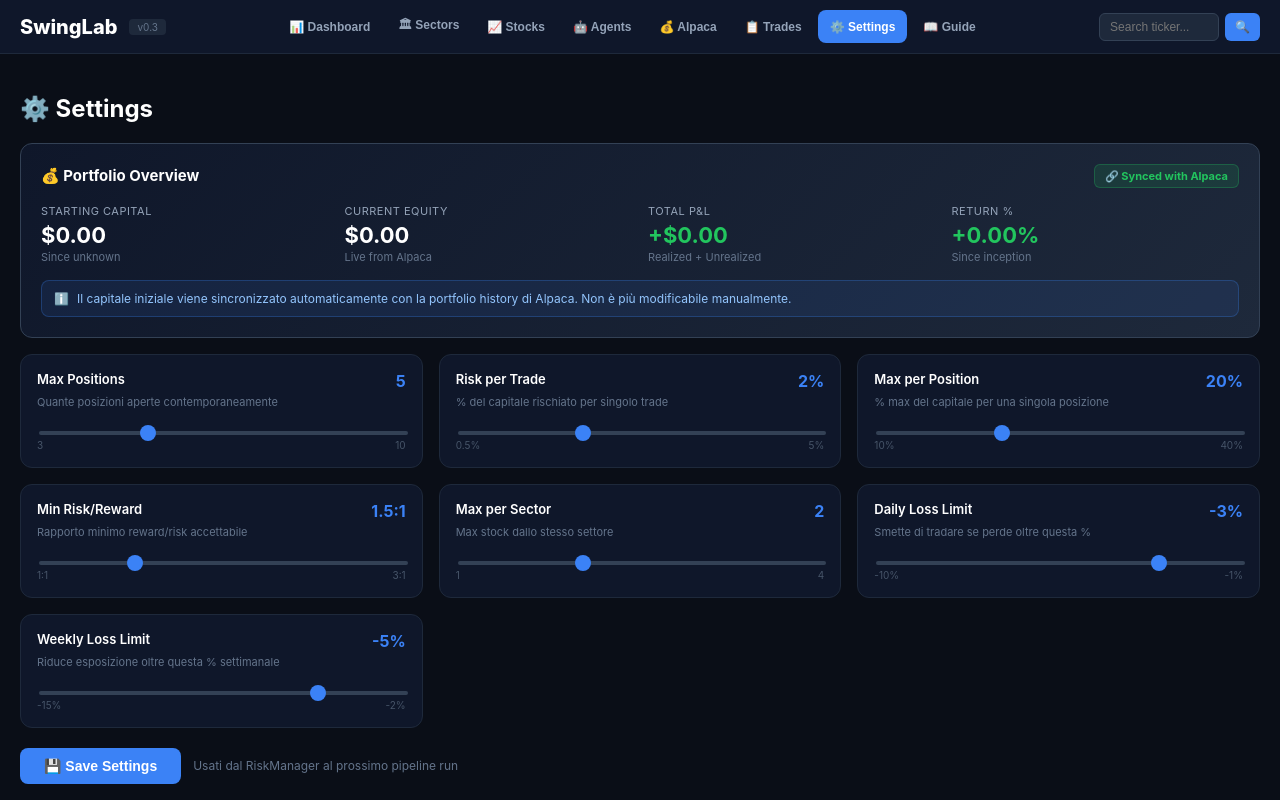
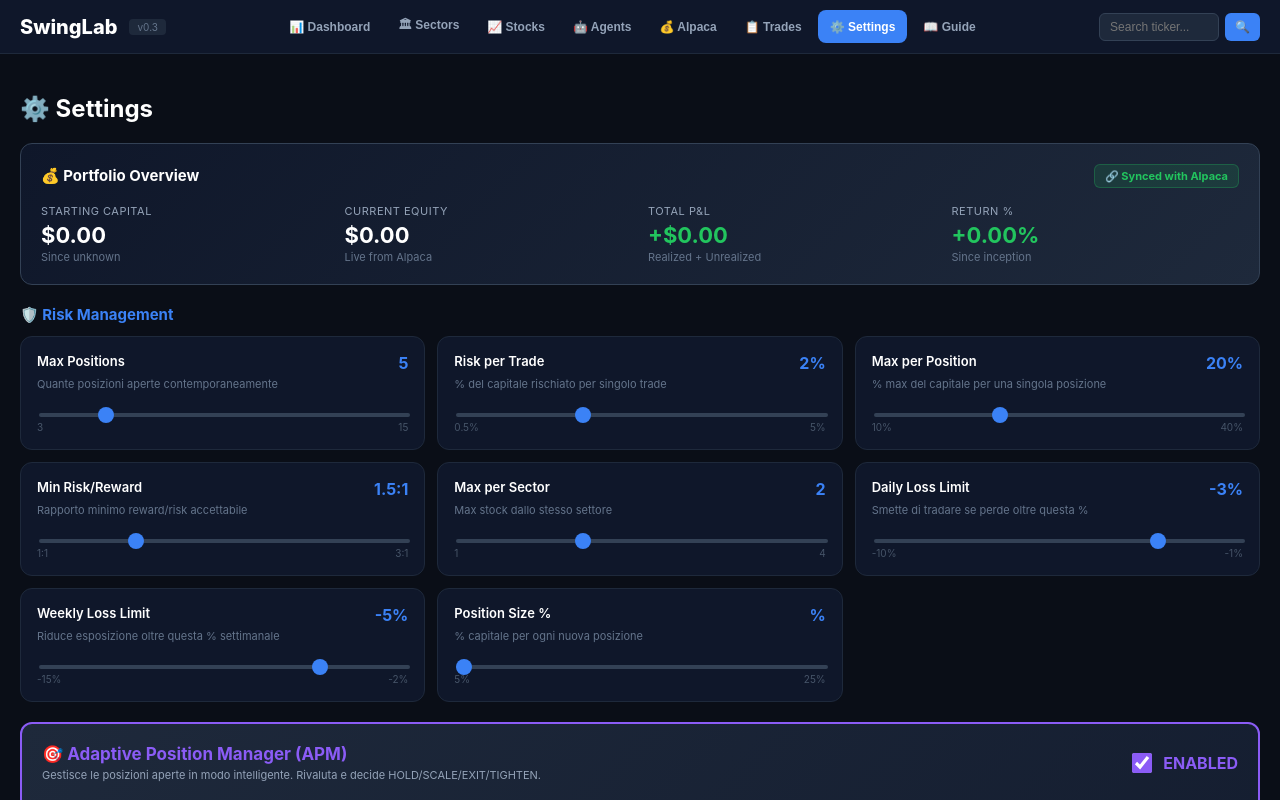
Before and after one commit to giotosi94/swinglab-frontend, a React (Create React App) app: page / in a window 1280 px wide. Both pictures are taken after a click on the button "⚙️ Settings". Shown: the top 800 px of the page. Built offline with nearby package versions, Linux system fonts and the light colour scheme; no server answers.

Commit message:
Update Settings.jsx

```diff
--- a/src/components/Settings.jsx
+++ b/src/components/Settings.jsx
@@ -4,7 +4,7 @@ import { fetchStartingCapital } from '../utils/api';
 export default function Settings({
   settings, setSettings, saveSettings, settingsSaving, alpacaData,
 }) {
-  // 🆕 v2.2 — Starting capital preso da Alpaca (fonte di verità)
+  // v2.2 — Starting capital preso da Alpaca (fonte di verità)
   const [capitalData, setCapitalData] = useState(null);
   const [capitalLoading, setCapitalLoading] = useState(true);
 
@@ -16,19 +16,46 @@ export default function Settings({
       setCapitalLoading(false);
     }
     loadCapital();
-    // Refresh ogni 60 secondi
     const interval = setInterval(loadCapital, 60000);
     return () => clearInterval(interval);
   }, []);
 
-  const sliders = [
-    { key: 'max_positions', label: 'Max Positions', min: 3, max: 10, step: 1, unit: '', desc: 'Quante posizioni aperte contemporaneamente' },
+  // Risk sliders
+  const riskSliders = [
+    { key: 'max_positions', label: 'Max Positions', min: 3, max: 15, step: 1, unit: '', desc: 'Quante posizioni aperte contemporaneamente' },
     { key: 'risk_pct_per_trade', label: 'Risk per Trade', min: 0.5, max: 5, step: 0.25, unit: '%', desc: '% del capitale rischiato per singolo trade' },
     { key: 'max_position_pct', label: 'Max per Position', min: 10, max: 40, step: 5, unit: '%', desc: '% max del capitale per una singola posizione' },
     { key: 'min_risk_reward', label: 'Min Risk/Reward', min: 1.0, max: 3.0, step: 0.1, unit: ':1', desc: 'Rapporto minimo reward/risk accettabile' },
     { key: 'max_per_sector', label: 'Max per Sector', min: 1, max: 4, step: 1, unit: '', desc: 'Max stock dallo stesso settore' },
     { key: 'daily_loss_limit_pct', label: 'Daily Loss Limit', min: -10, max: -1, step: 0.5, unit: '%', desc: 'Smette di tradare se perde oltre questa %' },
     { key: 'weekly_loss_limit_pct', label: 'Weekly Loss Limit', min: -15, max: -2, step: 1, unit: '%', desc: 'Riduce esposizione oltre questa % settimanale' },
+    { key: 'position_size_pct', label: 'Position Size %', min: 5, max: 25, step: 1, unit: '%', desc: '% capitale per ogni nuova posizione' },
+  ];
+
+  // APM sliders (grouped by section)
+  const apmExitSliders = [
+    { key: 'apm_exit_confluence_threshold', label: 'Exit Confluence', min: 15, max: 50, step: 1, unit: '', desc: 'Sotto questa confluence, APM considera EXIT' },
+    { key: 'apm_exit_ml_threshold', label: 'Exit ML Threshold', min: 20, max: 60, step: 1, unit: '%', desc: 'Sotto questa ML WIN %, APM considera EXIT' },
+    { key: 'apm_exit_min_negative_factors', label: 'Min Negative Factors', min: 1, max: 4, step: 1, unit: '', desc: 'Minimo fattori negativi per triggerare EXIT' },
+  ];
+
+  const apmScaleOutSliders = [
+    { key: 'apm_target_1_pct', label: 'Target 1', min: 3, max: 10, step: 0.5, unit: '%', desc: 'Primo target profit (chiude parte)' },
+    { key: 'apm_target_1_size', label: 'T1 Size', min: 30, max: 70, step: 5, unit: '%', desc: '% posizione da chiudere al T1' },
+    { key: 'apm_target_2_pct', label: 'Target 2', min: 7, max: 15, step: 0.5, unit: '%', desc: 'Secondo target profit' },
+    { key: 'apm_target_2_size', label: 'T2 Size', min: 20, max: 50, step: 5, unit: '%', desc: '% posizione da chiudere al T2' },
+    { key: 'apm_target_3_pct', label: 'Target 3', min: 15, max: 30, step: 1, unit: '%', desc: 'Terzo target profit (residuo)' },
+    { key: 'apm_target_3_size', label: 'T3 Size', min: 10, max: 30, step: 5, unit: '%', desc: '% posizione da chiudere al T3' },
+  ];
+
+  const apmTightenSliders = [
+    { key: 'apm_tighten_profit_threshold', label: 'Tighten Trigger', min: 1, max: 8, step: 0.5, unit: '%', desc: 'Profit % dove tighten SL se ML bearish' },
+    { key: 'apm_tighten_new_sl_distance', label: 'New SL Distance', min: 1, max: 5, step: 0.5, unit: '%', desc: '% sotto current price per nuovo SL' },
+  ];
+
+  const apmFrequencySliders = [
+    { key: 'apm_check_interval_hours', label: 'Check Interval', min: 1, max: 8, step: 1, unit: 'h', desc: 'Ogni quante ore APM rivaluta' },
+    { key: 'apm_urgent_check_drop_pct', label: 'Urgent Drop', min: 3, max: 10, step: 0.5, unit: '%', desc: 'Drop % che triggera check immediato' },
   ];
 
   // Fallback ai valori Alpaca se capitalData non è ancora caricato
@@ -38,30 +65,62 @@ export default function Settings({
   const totalPnlPct = capitalData?.total_pnl_pct ?? 0;
   const startingDate = capitalData?.starting_date ?? 'unknown';
 
+  const apmEnabled = settings.apm_enabled !== false;
+  const scalingEnabled = settings.apm_scaling_enabled !== false;
+
+  // Slider card component
+  const SliderCard = ({ s, disabled }) => (
+    <div
+      style={{
+        background: disabled ? '#0a1220' : '#0f172a',
+        borderRadius: 12,
+        padding: 16,
+        border: '1px solid #1e293b',
+        opacity: disabled ? 0.5 : 1,
+      }}
+    >
+      <div style={{ display: 'flex', justifyContent: 'space-between', marginBottom: 4 }}>
+        <span style={{ color: 'white', fontWeight: 600, fontSize: 13 }}>{s.label}</span>
+        <span style={{ color: '#3b82f6', fontWeight: 700, fontSize: 16 }}>
+          {settings[s.key]}{s.unit}
+        </span>
+      </div>
+      <div style={{ color: '#64748b', fontSize: 11, marginBottom: 10 }}>{s.desc}</div>
+      <input
+        type="range"
+        min={s.min}
+        max={s.max}
+        step={s.step}
+        value={settings[s.key] ?? s.min}
+        disabled={disabled}
+        onChange={(e) =>
+          setSettings({ ...settings, [s.key]: parseFloat(e.target.value) })
+        }
+        style={{ width: '100%', accentColor: '#3b82f6' }}
+      />
+      <div style={{ display: 'flex', justifyContent: 'space-between', fontSize: 10, color: '#475569' }}>
+        <span>{s.min}{s.unit}</span>
+        <span>{s.max}{s.unit}</span>
+      </div>
+    </div>
+  );
+
   return (
     <div>
       <h2 style={{ marginBottom: 20 }}>{'\u2699\uFE0F'} Settings</h2>
-      <div
-        style={{
-          display: 'grid',
-          gridTemplateColumns: 'repeat(auto-fit, minmax(320px, 1fr))',
-          gap: 16,
-        }}
-      >
-        {/* 🆕 v2.2 — Portfolio Overview (READONLY, sync con Alpaca) */}
+
+      {/* ===== PORTFOLIO OVERVIEW (READONLY, sync con Alpaca) ===== */}
       <div
         style={{
           background: 'linear-gradient(135deg, #0f172a 0%, #1e293b 100%)',
           borderRadius: 12,
           padding: 20,
           border: '1px solid #334155',
-            gridColumn: '1 / -1',
+          marginBottom: 20,
         }}
       >
         <div style={{ display: 'flex', justifyContent: 'space-between', alignItems: 'center', marginBottom: 16 }}>
-            <h3 style={{ margin: 0, fontSize: 15 }}>
-              {'\uD83D\uDCB0'} Portfolio Overview
-            </h3>
+          <h3 style={{ margin: 0, fontSize: 15 }}>{'\uD83D\uDCB0'} Portfolio Overview</h3>
           <span
             style={{
               background: '#22c55e22',
@@ -80,155 +139,160 @@ export default function Settings({
         {capitalLoading ? (
           <div style={{ color: '#64748b', fontSize: 13 }}>Loading portfolio data...</div>
         ) : (
-            <div
-              style={{
-                display: 'grid',
-                gridTemplateColumns: 'repeat(auto-fit, minmax(180px, 1fr))',
-                gap: 16,
-              }}
-            >
-              {/* Starting Capital */}
+          <div style={{ display: 'grid', gridTemplateColumns: 'repeat(auto-fit, minmax(180px, 1fr))', gap: 16 }}>
             <div>
-                <div style={{ color: '#94a3b8', fontSize: 11, textTransform: 'uppercase', letterSpacing: 0.5, marginBottom: 4 }}>
-                  Starting Capital
-                </div>
+              <div style={{ color: '#94a3b8', fontSize: 11, textTransform: 'uppercase', letterSpacing: 0.5, marginBottom: 4 }}>Starting Capital</div>
               <div style={{ color: 'white', fontSize: 22, fontWeight: 700 }}>
                 ${startingCapital.toLocaleString('en-US', { minimumFractionDigits: 2, maximumFractionDigits: 2 })}
               </div>
-                <div style={{ color: '#64748b', fontSize: 11, marginTop: 2 }}>
-                  Since {startingDate}
+              <div style={{ color: '#64748b', fontSize: 11, marginTop: 2 }}>Since {startingDate}</div>
+            </div>
+            <div>
+              <div style={{ color: '#94a3b8', fontSize: 11, textTransform: 'uppercase', letterSpacing: 0.5, marginBottom: 4 }}>Current Equity</div>
+              <div style={{ color: 'white', fontSize: 22, fontWeight: 700 }}>
+                ${currentEquity.toLocaleString('en-US', { minimumFractionDigits: 2, maximumFractionDigits: 2 })}
+              </div>
+              <div style={{ color: '#64748b', fontSize: 11, marginTop: 2 }}>Live from Alpaca</div>
+            </div>
+            <div>
+              <div style={{ color: '#94a3b8', fontSize: 11, textTransform: 'uppercase', letterSpacing: 0.5, marginBottom: 4 }}>Total P&L</div>
+              <div style={{ color: totalPnl >= 0 ? '#22c55e' : '#ef4444', fontSize: 22, fontWeight: 700 }}>
+                {totalPnl >= 0 ? '+' : ''}${Math.abs(totalPnl).toLocaleString('en-US', { minimumFractionDigits: 2, maximumFractionDigits: 2 })}
+              </div>
+              <div style={{ color: '#64748b', fontSize: 11, marginTop: 2 }}>Realized + Unrealized</div>
+            </div>
+            <div>
+              <div style={{ color: '#94a3b8', fontSize: 11, textTransform: 'uppercase', letterSpacing: 0.5, marginBottom: 4 }}>Return %</div>
+              <div style={{ color: totalPnlPct >= 0 ? '#22c55e' : '#ef4444', fontSize: 22, fontWeight: 700 }}>
+                {totalPnlPct >= 0 ? '+' : ''}{totalPnlPct.toFixed(2)}%
+              </div>
+              <div style={{ color: '#64748b', fontSize: 11, marginTop: 2 }}>Since inception</div>
+            </div>
+          </div>
+        )}
+      </div>
+
+      {/* ===== RISK MANAGEMENT ===== */}
+      <div style={{ marginBottom: 20 }}>
+        <h3 style={{ fontSize: 15, marginBottom: 12, color: '#3b82f6' }}>
+          {'\uD83D\uDEE1\uFE0F'} Risk Management
+        </h3>
+        <div style={{ display: 'grid', gridTemplateColumns: 'repeat(auto-fit, minmax(320px, 1fr))', gap: 12 }}>
+          {riskSliders.map((s) => <SliderCard key={s.key} s={s} />)}
         </div>
       </div>
 
-              {/* Current Equity */}
+      {/* ===== 🆕 APM CONFIGURATION ===== */}
+      <div style={{
+        background: 'linear-gradient(135deg, #1e293b 0%, #0f172a 100%)',
+        borderRadius: 12,
+        padding: 20,
+        border: '2px solid #8b5cf6',
+        marginBottom: 20,
+      }}>
+        <div style={{ display: 'flex', justifyContent: 'space-between', alignItems: 'center', marginBottom: 16 }}>
           <div>
-                <div style={{ color: '#94a3b8', fontSize: 11, textTransform: 'uppercase', letterSpacing: 0.5, marginBottom: 4 }}>
-                  Current Equity
-                </div>
-                <div style={{ color: 'white', fontSize: 22, fontWeight: 700 }}>
-                  ${currentEquity.toLocaleString('en-US', { minimumFractionDigits: 2, maximumFractionDigits: 2 })}
-                </div>
-                <div style={{ color: '#64748b', fontSize: 11, marginTop: 2 }}>
-                  Live from Alpaca
+            <h3 style={{ margin: 0, fontSize: 17, color: '#8b5cf6' }}>
+              🎯 Adaptive Position Manager (APM)
+            </h3>
+            <div style={{ fontSize: 11, color: '#94a3b8', marginTop: 4 }}>
+              Gestisce le posizioni aperte in modo intelligente. Rivaluta e decide HOLD/SCALE/EXIT/TIGHTEN.
             </div>
           </div>
 
-              {/* Total P&L $ */}
-              <div>
-                <div style={{ color: '#94a3b8', fontSize: 11, textTransform: 'uppercase', letterSpacing: 0.5, marginBottom: 4 }}>
-                  Total P&L
+          <label style={{ display: 'flex', alignItems: 'center', gap: 8, cursor: 'pointer' }}>
+            <input
+              type="checkbox"
+              checked={apmEnabled}
+              onChange={(e) => setSettings({ ...settings, apm_enabled: e.target.checked })}
+              style={{ width: 20, height: 20, accentColor: '#8b5cf6' }}
+            />
+            <span style={{ color: apmEnabled ? '#8b5cf6' : '#64748b', fontWeight: 700 }}>
+              {apmEnabled ? 'ENABLED' : 'DISABLED'}
+            </span>
+          </label>
         </div>
-                <div style={{ color: totalPnl >= 0 ? '#22c55e' : '#ef4444', fontSize: 22, fontWeight: 700 }}>
-                  {totalPnl >= 0 ? '+' : ''}${Math.abs(totalPnl).toLocaleString('en-US', { minimumFractionDigits: 2, maximumFractionDigits: 2 })}
+
+        {/* APM EXIT */}
+        <div style={{ marginBottom: 16 }}>
+          <h4 style={{ fontSize: 13, color: '#ef4444', marginBottom: 8 }}>🔴 EXIT Triggers</h4>
+          <div style={{ fontSize: 11, color: '#64748b', marginBottom: 12 }}>
+            Quando la tesi originale è invalidata → APM esce completamente dalla posizione.
           </div>
-                <div style={{ color: '#64748b', fontSize: 11, marginTop: 2 }}>
-                  Realized + Unrealized
+          <div style={{ display: 'grid', gridTemplateColumns: 'repeat(auto-fit, minmax(280px, 1fr))', gap: 12 }}>
+            {apmExitSliders.map((s) => <SliderCard key={s.key} s={s} disabled={!apmEnabled} />)}
           </div>
         </div>
 
-              {/* Total P&L % */}
-              <div>
-                <div style={{ color: '#94a3b8', fontSize: 11, textTransform: 'uppercase', letterSpacing: 0.5, marginBottom: 4 }}>
-                  Return %
+        {/* APM SCALE OUT */}
+        <div style={{ marginBottom: 16 }}>
+          <div style={{ display: 'flex', justifyContent: 'space-between', alignItems: 'center', marginBottom: 8 }}>
+            <h4 style={{ fontSize: 13, color: '#eab308', margin: 0 }}>🟡 SCALE OUT (Multi-Target)</h4>
+            <label style={{ display: 'flex', alignItems: 'center', gap: 6, cursor: 'pointer' }}>
+              <input
+                type="checkbox"
+                checked={scalingEnabled}
+                disabled={!apmEnabled}
+                onChange={(e) => setSettings({ ...settings, apm_scaling_enabled: e.target.checked })}
+                style={{ width: 16, height: 16, accentColor: '#eab308' }}
+              />
+              <span style={{ color: scalingEnabled ? '#eab308' : '#64748b', fontSize: 11, fontWeight: 700 }}>
+                {scalingEnabled ? 'ON' : 'OFF'}
+              </span>
+            </label>
           </div>
-                <div style={{ color: totalPnlPct >= 0 ? '#22c55e' : '#ef4444', fontSize: 22, fontWeight: 700 }}>
-                  {totalPnlPct >= 0 ? '+' : ''}{totalPnlPct.toFixed(2)}%
+          <div style={{ fontSize: 11, color: '#64748b', marginBottom: 12 }}>
+            Chiude parti di posizione a target progressivi. Cash flow ottimizzato.
           </div>
-                <div style={{ color: '#64748b', fontSize: 11, marginTop: 2 }}>
-                  Since inception
+          <div style={{ display: 'grid', gridTemplateColumns: 'repeat(auto-fit, minmax(280px, 1fr))', gap: 12 }}>
+            {apmScaleOutSliders.map((s) => <SliderCard key={s.key} s={s} disabled={!apmEnabled || !scalingEnabled} />)}
           </div>
         </div>
+
+        {/* APM TIGHTEN */}
+        <div style={{ marginBottom: 16 }}>
+          <h4 style={{ fontSize: 13, color: '#f97316', marginBottom: 8 }}>🛡️ TIGHTEN STOP</h4>
+          <div style={{ fontSize: 11, color: '#64748b', marginBottom: 12 }}>
+            Se profit alto ma ML predice DOWN → alza SL per proteggere profit.
           </div>
-          )}
+          <div style={{ display: 'grid', gridTemplateColumns: 'repeat(auto-fit, minmax(280px, 1fr))', gap: 12 }}>
+            {apmTightenSliders.map((s) => <SliderCard key={s.key} s={s} disabled={!apmEnabled} />)}
+          </div>
+        </div>
 
-          {/* Info banner */}
-          <div
-            style={{
+        {/* APM FREQUENCY */}
+        <div style={{ marginBottom: 8 }}>
+          <h4 style={{ fontSize: 13, color: '#22c55e', marginBottom: 8 }}>⏰ Frequency</h4>
+          <div style={{ fontSize: 11, color: '#64748b', marginBottom: 12 }}>
+            Quanto spesso APM rivaluta le posizioni.
+          </div>
+          <div style={{ display: 'grid', gridTemplateColumns: 'repeat(auto-fit, minmax(280px, 1fr))', gap: 12 }}>
+            {apmFrequencySliders.map((s) => <SliderCard key={s.key} s={s} disabled={!apmEnabled} />)}
+          </div>
+        </div>
+
+        {/* APM Info Banner */}
+        <div style={{
           marginTop: 16,
           padding: '10px 12px',
-              background: '#3b82f61a',
-              border: '1px solid #3b82f644',
+          background: '#8b5cf61a',
+          border: '1px solid #8b5cf644',
           borderRadius: 8,
           fontSize: 12,
-              color: '#93c5fd',
+          color: '#c4b5fd',
           display: 'flex',
           alignItems: 'center',
           gap: 8,
-            }}
-          >
+        }}>
           <span>{'\u2139\uFE0F'}</span>
           <span>
-              Il capitale iniziale viene sincronizzato automaticamente con la portfolio history di Alpaca.
-              Non è più modificabile manualmente.
+            APM rivaluta ogni <strong>{settings.apm_check_interval_hours || 3}h</strong> tutte le posizioni aperte con LLM reasoning.
+            Se drop &gt; <strong>{settings.apm_urgent_check_drop_pct || 5}%</strong> in 1h → check immediato (urgent).
           </span>
         </div>
       </div>
 
-        {/* Slider Cards */}
-        {sliders.map((s) => (
-          <div
-            key={s.key}
-            style={{
-              background: '#0f172a',
-              borderRadius: 12,
-              padding: 16,
-              border: '1px solid #1e293b',
-            }}
-          >
-            <div
-              style={{
-                display: 'flex',
-                justifyContent: 'space-between',
-                marginBottom: 4,
-              }}
-            >
-              <span style={{ color: 'white', fontWeight: 600, fontSize: 13 }}>
-                {s.label}
-              </span>
-              <span style={{ color: '#3b82f6', fontWeight: 700, fontSize: 16 }}>
-                {settings[s.key]}
-                {s.unit}
-              </span>
-            </div>
-            <div style={{ color: '#64748b', fontSize: 11, marginBottom: 10 }}>
-              {s.desc}
-            </div>
-            <input
-              type="range"
-              min={s.min}
-              max={s.max}
-              step={s.step}
-              value={settings[s.key]}
-              onChange={(e) =>
-                setSettings({
-                  ...settings,
-                  [s.key]: parseFloat(e.target.value),
-                })
-              }
-              style={{ width: '100%', accentColor: '#3b82f6' }}
-            />
-            <div
-              style={{
-                display: 'flex',
-                justifyContent: 'space-between',
-                fontSize: 10,
-                color: '#475569',
-              }}
-            >
-              <span>
-                {s.min}
-                {s.unit}
-              </span>
-              <span>
-                {s.max}
-                {s.unit}
-              </span>
-            </div>
-          </div>
-        ))}
-      </div>
-
-      {/* Save Button */}
+      {/* ===== SAVE BUTTON ===== */}
       <div style={{ marginTop: 20, display: 'flex', gap: 12 }}>
         <button
           onClick={saveSettings}
@@ -247,7 +311,7 @@ export default function Settings({
           {settingsSaving ? 'Saving...' : '\uD83D\uDCBE Save Settings'}
         </button>
         <span style={{ color: '#64748b', fontSize: 12, alignSelf: 'center' }}>
-          Usati dal RiskManager al prossimo pipeline run
+          Propagati a tutti i 5 agenti (incluso APM) al prossimo run
         </span>
       </div>
     </div>
```
Lines whose indentation alone changed are shown as unchanged.
